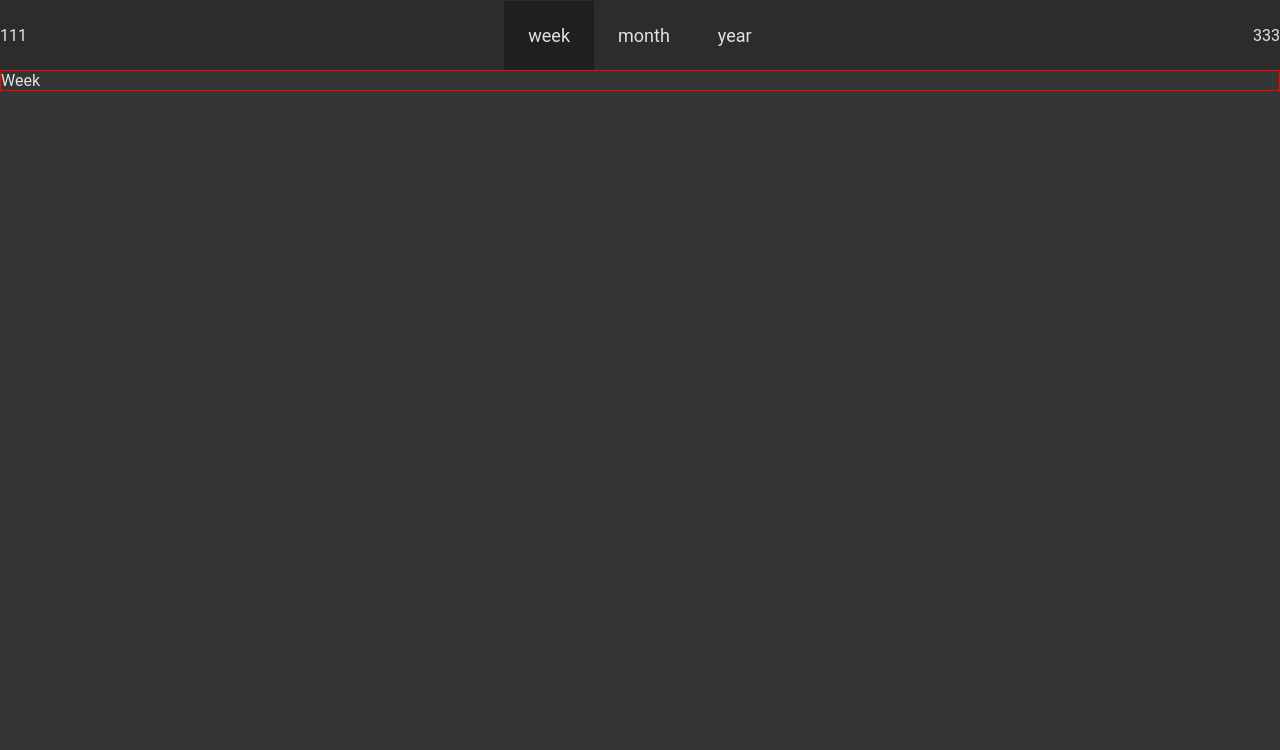
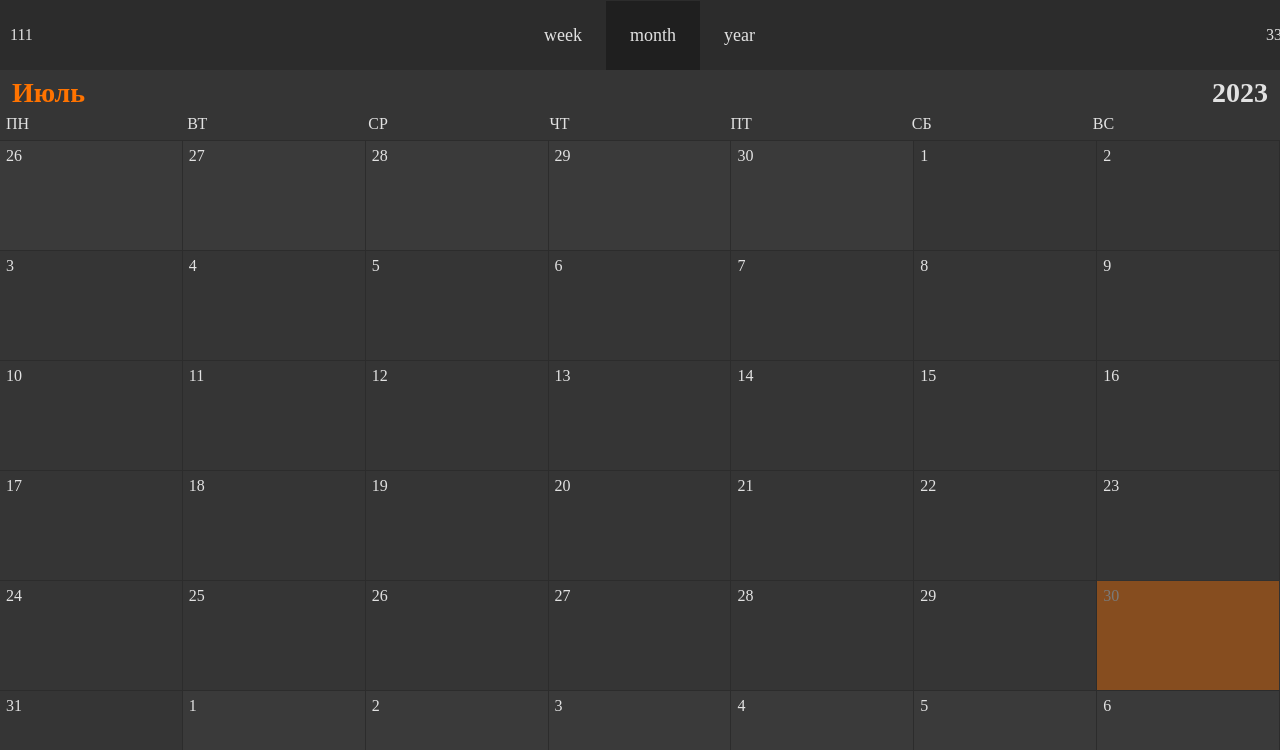
Before and after one commit to kabanooovd/task-manager, a React app: page / in a window 1280 px wide. Shown: the top 750 px of the page. Built offline with nearby package versions, Linux system fonts and the light colour scheme.

Commit message:
month UI done

```diff
--- a/src/Root.tsx
+++ b/src/Root.tsx
@@ -5,26 +5,31 @@ import moment from 'moment'
 import { onGetDaysInMonth, onGetOtherMonthDays } from './utils'
 
 export const Root = () => {
-    const [appMode, setAppMode] = React.useState<TAppMode>('week')
+    const [appMode, setAppMode] = React.useState<TAppMode>('month')
 
-    const currentDate = moment(new Date()).locale('ru')
-    const initialMonth = currentDate.month()
-    const initialYear = currentDate.year()
-    const [currnetMonth, setCurrnetMonth] = React.useState<number>(initialMonth)
-    const [currentYear, setCurrentYear] = React.useState<number>(initialYear)
-    const currentDaysList = onGetDaysInMonth(currnetMonth, currentYear)
-    const initWeekDayInMonth = currentDaysList[0].day()
-    const endWeekDayInMonth = currentDaysList[currentDaysList.length - 1].day()
-    const prevMonthDays = onGetOtherMonthDays(onGetDaysInMonth(currnetMonth - 1, currentYear), initWeekDayInMonth, 'prev')
-    const nexMonthDays = onGetOtherMonthDays(onGetDaysInMonth(currnetMonth + 1, currentYear), endWeekDayInMonth, 'next')
-
-    console.log("==> ", nexMonthDays)
+    const currentDate                       =       moment(new Date()).locale('ru')
+    const initialMonth                      =       currentDate.month()
+    const initialYear                       =       currentDate.year()
+    const [currnetMonth, setCurrnetMonth]   =       React.useState<number>(initialMonth)
+    const [currentYear, setCurrentYear]     =       React.useState<number>(initialYear)
+    const currentDaysList                   =       onGetDaysInMonth(currnetMonth, currentYear)
+    const initWeekDayInMonth                =       currentDaysList[0].day()
+    const endWeekDayInMonth                 =       currentDaysList[currentDaysList.length - 1].day()
+    const prevMonthDays                     =       onGetOtherMonthDays(onGetDaysInMonth(currnetMonth - 1, currentYear), initWeekDayInMonth, 'prev')
+    const nextMonthDays                     =       onGetOtherMonthDays(onGetDaysInMonth(currnetMonth + 1, currentYear), endWeekDayInMonth, 'next')
 
     return (
         <>
             <Header appMode={appMode} setAppMode={setAppMode} />
             {appMode === 'week' && <Week />}
-            {appMode === 'month' && <Month />}
+            {appMode === 'month' && <Month
+                                        currentDate={currentDate}
+                                        monthsDays={currentDaysList}
+                                        prevMonthDays={prevMonthDays}
+                                        nextMonthDays={nextMonthDays}
+                                        currnetMonth={currnetMonth}
+                                        currentYear={currentYear}
+                                    />}
             {appMode === 'year' && <Year />}
         </>
     )
--- a/src/components/Header/Header.module.scss
+++ b/src/components/Header/Header.module.scss
@@ -5,6 +5,7 @@
     align-items: center;
     width: 100%;
     height: var(--header-height);
+    padding: 0 10px;
     position: fixed;
     top: 0;
 }
--- a/src/components/Header/Navi/Navi.tsx
+++ b/src/components/Header/Navi/Navi.tsx
@@ -11,10 +11,7 @@ export const Navi: React.FC<{
     return (
         <nav className={s.container}>
             {naviConfig.map(({ id, mode }) => {
-                const naviClassname = classNames(
-                    s.navi,
-                    appMode === mode ? s.activeNavi : s.regularNavi
-                )
+                const naviClassname = classNames(s.navi, appMode === mode ? s.activeNavi : s.regularNavi)
                 return (
                     <div className={naviClassname} key={id} onClick={() => onSetMode(mode)}>
                         {mode}
--- a/src/components/Month/Month.module.scss
+++ b/src/components/Month/Month.module.scss
@@ -1,3 +1,68 @@
 .container {
-    border: 1px solid green;
+    .yearsWrapper {
+        padding: 0 12px;
+        height: 45px;
+        display: flex;
+        justify-content: space-between;
+        align-items: center;
+
+        span {
+            font-size: 28px;
+            font-weight: 800;
+        }
+
+        span:nth-child(1) {
+            color: var(--main-app-color);
+        }
+    }
+
+    .weekDaysWrapper {
+        padding: 0 6px;
+        display: grid;
+        grid-template-columns: repeat(7, 1fr);
+        height: 25px;
+
+        div {
+            font-size: 16px;
+        }
+    }
+
+    .daysWrapper {
+        display: grid;
+        grid-template-columns: repeat(7, 1fr);
+        height: calc(100vh - var(--header-height) - 70px);
+
+        .prevDay {
+            padding: 6px;
+            border-top: 1px solid var(--dark_border-divider);
+            border-right: 1px solid var(--dark_border-divider);
+            background-color: #3a3a3a;
+        }
+
+        .currentDay {
+            padding: 6px;
+            border-top: 1px solid var(--dark_border-divider);
+            border-right: 1px solid var(--dark_border-divider);
+            cursor: pointer;
+            transition: all 0.3s;
+
+            &:hover {
+                background-color: #444444;
+            }
+        }
+
+        .currentToday {
+            background-color: var(--main-app-color);
+            opacity: 0.4;
+        }
+
+        .nextDay {
+            padding: 6px;
+            border-top: 1px solid var(--dark_border-divider);
+            border-right: 1px solid var(--dark_border-divider);
+            background-color: #3a3a3a;
+        }
+
+
+    }
 }
--- a/src/components/Month/Month.tsx
+++ b/src/components/Month/Month.tsx
@@ -1,10 +1,57 @@
+import { Moment } from 'moment'
 import { ModeWrapper } from '../ModeWrapper/ModeWrapper'
 import s from './Month.module.scss'
+import { MONTHS_MAPPER, WEEK_DAYS_RUS_MAPPER } from '../../config'
+import classNames from 'classnames'
 
-export const Month = () => {
+export const Month: React.FC<{
+    currentDate: Moment
+    monthsDays: Moment[]
+    prevMonthDays: Moment[]
+    nextMonthDays: Moment[]
+    currnetMonth: number
+    currentYear: number
+}> = (props) => {
+    const { currentDate, monthsDays, prevMonthDays, nextMonthDays, currnetMonth, currentYear } = props
+    const weekDays = Object.values(WEEK_DAYS_RUS_MAPPER)
     return (
         <ModeWrapper>
-            <div className={s.container}>Month</div>
+            <div className={s.container}>
+                <div className={s.yearsWrapper}>
+                    <span>{MONTHS_MAPPER[currnetMonth]}</span>
+                    <span>{currentYear}</span>
+                </div>
+                <div className={s.weekDaysWrapper}>
+                    {weekDays.map((day) => {
+                        return <div key={day}>{day.toUpperCase()}</div>
+                    })}
+                </div>
+                <div className={s.daysWrapper}>
+                    {prevMonthDays.map((day) => {
+                        return (
+                            <div key={day.format()} className={s.prevDay}>
+                                {day.date()}
+                            </div>
+                        )
+                    })}
+                    {monthsDays.map((day) => {
+                        const isToday = day.date() === currentDate.date()
+                        const dayClass = classNames(s.currentDay, isToday && s.currentToday)
+                        return (
+                            <div key={day.format()} className={dayClass}>
+                                {day.date()}
+                            </div>
+                        )
+                    })}
+                    {nextMonthDays.map((day) => {
+                        return (
+                            <div key={day.format()} className={s.nextDay}>
+                                {day.date()}
+                            </div>
+                        )
+                    })}
+                </div>
+            </div>
         </ModeWrapper>
     )
 }
--- a/src/config.ts
+++ b/src/config.ts
@@ -15,3 +15,28 @@ export const naviConfig: INavi[] = [
         mode: "year"
     }
 ]
+
+export const WEEK_DAYS_RUS_MAPPER: Record<number, string> = {
+    0: "Пн",
+    1: "Вт",
+    2: "Ср",
+    3: "Чт",
+    4: "Пт",
+    5: "Сб",
+    6: "Вс",
+};
+
+export const MONTHS_MAPPER: Record<number, string> = {
+    0: "Январь",
+    1: "Февраль",
+    2: "Март",
+    3: "Апрель",
+    4: "Май",
+    5: "Июнь",
+    6: "Июль",
+    7: "Август",
+    8: "Сентябрь",
+    9: "Октябрь",
+    10: "Ноябрь",
+    11: "Декабрь",
+};
--- a/src/index.css
+++ b/src/index.css
@@ -4,6 +4,7 @@
     --main-bg-color: #353535;
     --main-text-color: #e2e2e2;
     --header-bg-color: #2c2c2c;
+    --dark_border-divider: #2c2c2c;
 
     /* sizes */
     --header-height: 70px;
@@ -12,7 +13,7 @@
 
 html, body {
     margin: 0;
-    font-family: Roboto;
+    font-family: ubuntu;
     -webkit-font-smoothing: antialiased;
     -moz-osx-font-smoothing: grayscale;
     box-sizing: border-box;
```
